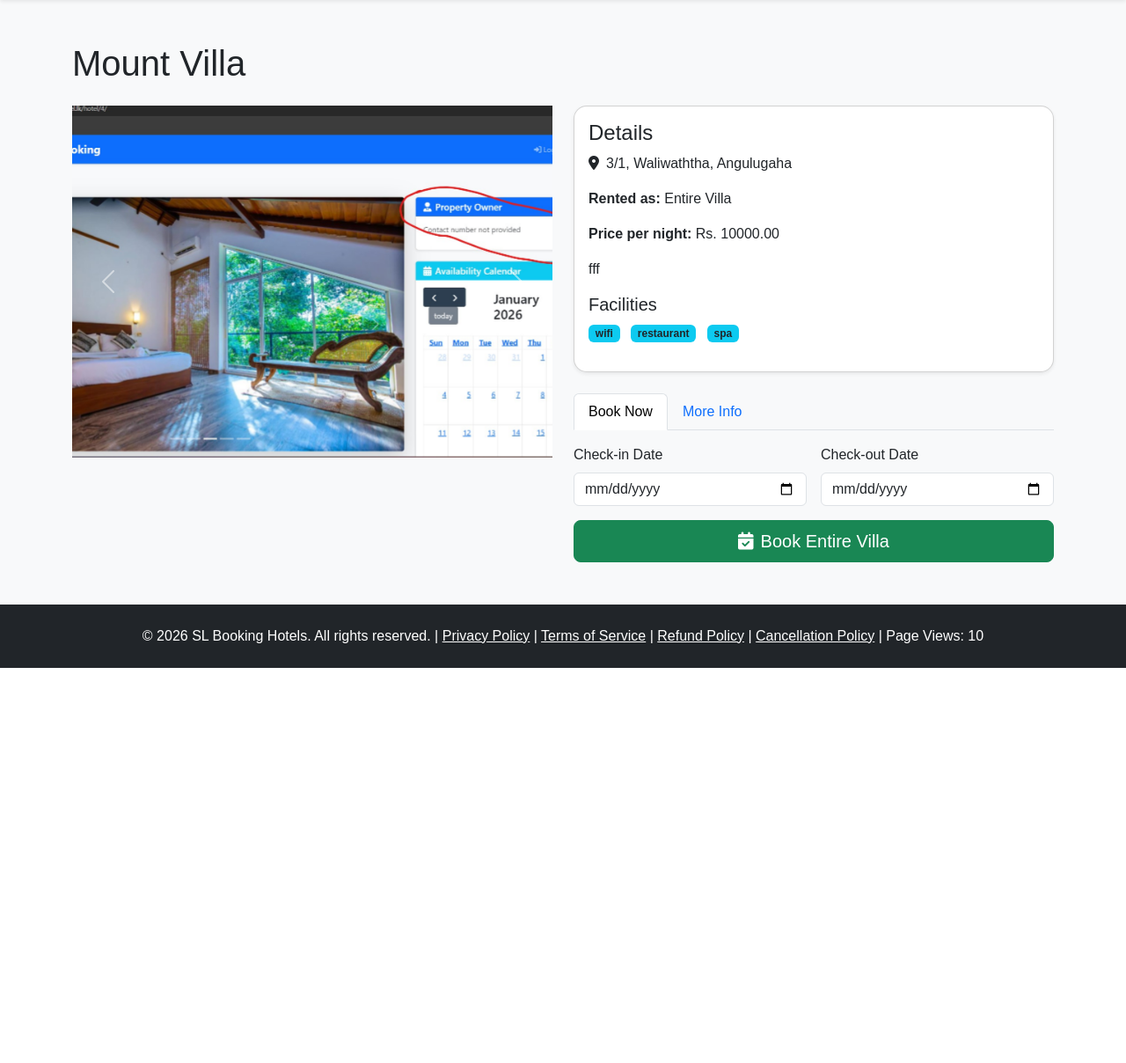
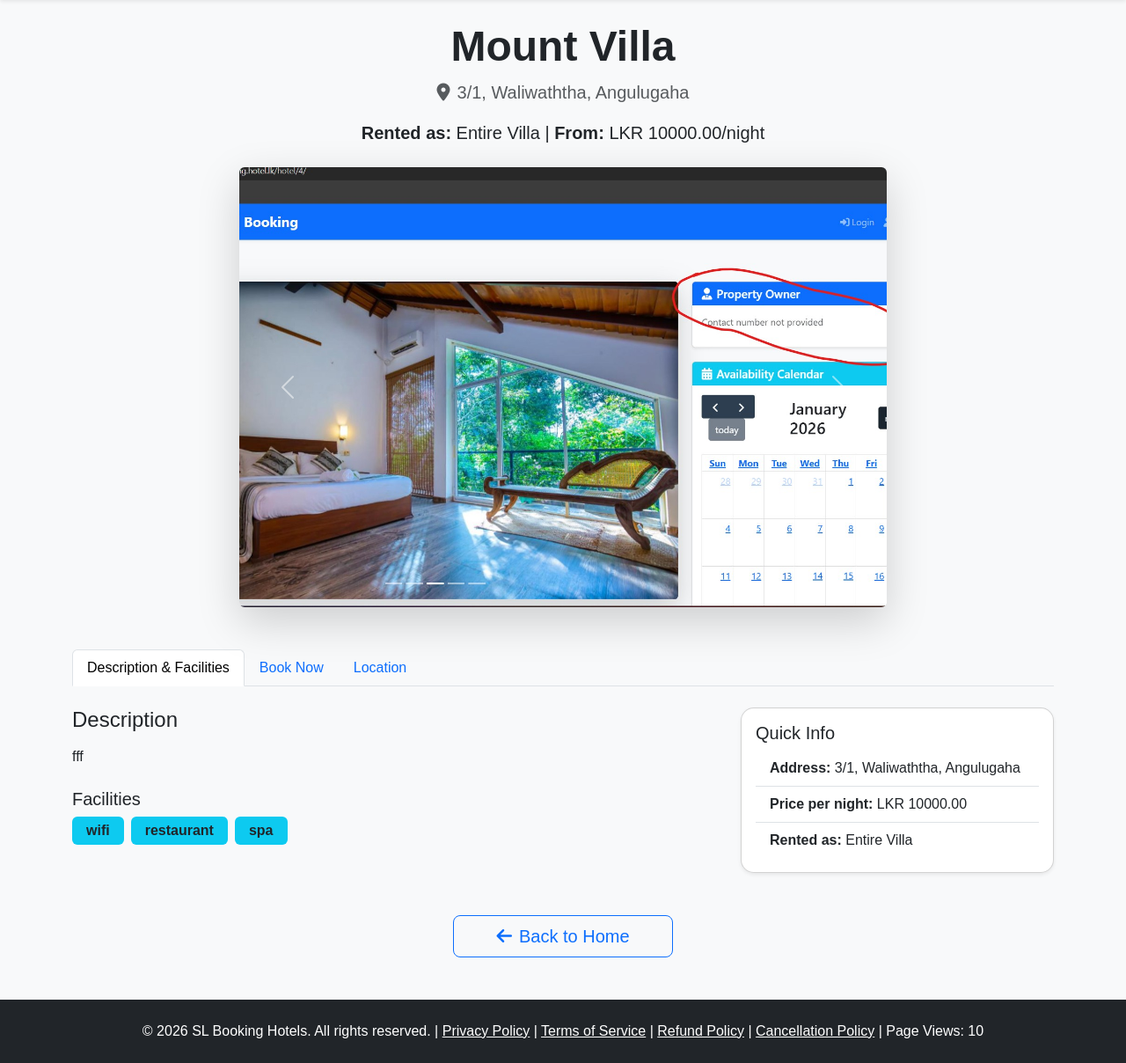
Before and after one commit to roverkalisl/slbooking_hotels, a Django app: page /hotel/1/ in a window 1280 px wide. Shown: the part 80-1288 px from the top of the page at 88% size. Before the commit the page ends 839 px from the top, so only its background shows below. Run offline with Django 5.2, Linux system fonts and the light colour scheme; data comes from the database, SQL or seed files in the repository.

Commit message:
Complete hotel detail page with tabs, carousel, booking and location map

```diff
--- a/templates/core/hotel_detail.html
+++ b/templates/core/hotel_detail.html
@@ -1,28 +1,54 @@
 {% extends 'core/base.html' %}
 {% load static %}
 
-{% block title %}{{ hotel.name }}{% endblock %}
+{% block title %}{{ hotel.name }} - SL Booking Hotels{% endblock %}
 
 {% block content %}
-<div class="container mt-5">
-    <h1 class="mb-4">{{ hotel.name }}</h1>
+<div class="container mt-4 mb-5">
+    <!-- Hotel Name & Quick Info -->
+    <div class="text-center mb-4">
+        <h1 class="display-5 fw-bold">{{ hotel.name }}</h1>
+        <p class="lead text-muted">
+            <i class="fas fa-map-marker-alt me-2"></i>{{ hotel.address }}
+        </p>
+        <p class="fs-5">
+            <strong>Rented as:</strong> {{ hotel.get_rented_type_display }}
+            {% if hotel.price_per_night %}
+                | <strong>From:</strong> LKR {{ hotel.price_per_night|floatformat:2 }}/night
+            {% endif %}
+        </p>
+    </div>
 
-    <div class="row">
-        <!-- Images Carousel -->
-        <div class="col-lg-6">
-            <div id="hotelCarousel" class="carousel slide" data-bs-ride="carousel">
+    <!-- Image Carousel -->
+    <div class="row mb-5">
+        <div class="col-lg-8 mx-auto">
+            <div id="hotelCarousel" class="carousel slide shadow-lg rounded" data-bs-ride="carousel">
                 <div class="carousel-inner">
                     {% if hotel.main_image %}
                         <div class="carousel-item active">
-                            <img src="{{ hotel.main_image.url }}" class="d-block w-100" alt="{{ hotel.name }}" style="height: 400px; object-fit: cover;">
+                            <img src="{{ hotel.main_image.url }}" class="d-block w-100 rounded" alt="{{ hotel.name }}" style="height: 500px; object-fit: cover;">
                         </div>
                     {% endif %}
                     {% if hotel.photo1 %}
                         <div class="carousel-item">
-                            <img src="{{ hotel.photo1.url }}" class="d-block w-100" alt="Photo 1" style="height: 400px; object-fit: cover;">
+                            <img src="{{ hotel.photo1.url }}" class="d-block w-100 rounded" alt="Photo 1" style="height: 500px; object-fit: cover;">
                         </div>
                     {% endif %}
-                    <!-- photo2, photo3, photo4 එකතු කරන්න ඕන නම් add කරන්න -->
+                    {% if hotel.photo2 %}
+                        <div class="carousel-item">
+                            <img src="{{ hotel.photo2.url }}" class="d-block w-100 rounded" alt="Photo 2" style="height: 500px; object-fit: cover;">
+                        </div>
+                    {% endif %}
+                    {% if hotel.photo3 %}
+                        <div class="carousel-item">
+                            <img src="{{ hotel.photo3.url }}" class="d-block w-100 rounded" alt="Photo 3" style="height: 500px; object-fit: cover;">
+                        </div>
+                    {% endif %}
+                    {% if hotel.photo4 %}
+                        <div class="carousel-item">
+                            <img src="{{ hotel.photo4.url }}" class="d-block w-100 rounded" alt="Photo 4" style="height: 500px; object-fit: cover;">
+                        </div>
+                    {% endif %}
                 </div>
                 <button class="carousel-control-prev" type="button" data-bs-target="#hotelCarousel" data-bs-slide="prev">
                     <span class="carousel-control-prev-icon" aria-hidden="true"></span>
@@ -34,77 +60,111 @@
                 </button>
             </div>
         </div>
-
-        <!-- Hotel Info & Booking Tabs -->
-        <div class="col-lg-6">
-            <div class="card shadow-sm">
-                <div class="card-body">
-                    <h4 class="card-title">Details</h4>
-                    <p><i class="fas fa-map-marker-alt me-2"></i>{{ hotel.address }}</p>
-                    <p><strong>Rented as:</strong> {{ hotel.get_rented_type_display }}</p>
-                    {% if hotel.price_per_night %}
-                        <p><strong>Price per night:</strong> Rs. {{ hotel.price_per_night }}</p>
-                    {% endif %}
-                    <p>{{ hotel.description }}</p>
-
-                    <!-- Facilities -->
-                    {% if hotel.facilities %}
-                        <h5>Facilities</h5>
-                        <ul class="list-inline">
-                            {% for facility in hotel.facilities %}
-                                <li class="list-inline-item badge bg-info text-dark me-2">{{ facility }}</li>
-                            {% endfor %}
-                        </ul>
-                    {% endif %}
-                </div>
     </div>
 
-            <!-- Booking Tabs -->
-            <div class="mt-4">
-                <ul class="nav nav-tabs" id="bookingTabs" role="tablist">
+    <!-- Tabs: Description / Booking / Location -->
+    <ul class="nav nav-tabs mb-4" id="hotelTabs" role="tablist">
         <li class="nav-item" role="presentation">
-                        <button class="nav-link active" id="book-tab" data-bs-toggle="tab" data-bs-target="#book" type="button" role="tab" aria-controls="book" aria-selected="true">
+            <button class="nav-link active" id="description-tab" data-bs-toggle="tab" data-bs-target="#description" type="button" role="tab">
+                Description & Facilities
+            </button>
+        </li>
+        <li class="nav-item" role="presentation">
+            <button class="nav-link" id="booking-tab" data-bs-toggle="tab" data-bs-target="#booking" type="button" role="tab">
                 Book Now
             </button>
         </li>
         <li class="nav-item" role="presentation">
-                        <button class="nav-link" id="info-tab" data-bs-toggle="tab" data-bs-target="#info" type="button" role="tab" aria-controls="info" aria-selected="false">
-                            More Info
+            <button class="nav-link" id="location-tab" data-bs-toggle="tab" data-bs-target="#location" type="button" role="tab">
+                Location
             </button>
         </li>
     </ul>
 
-                <div class="tab-content mt-3" id="bookingTabContent">
-                    <!-- Book Tab -->
-                    <div class="tab-pane fade show active" id="book" role="tabpanel" aria-labelledby="book-tab">
+    <div class="tab-content">
+        <!-- Description Tab -->
+        <div class="tab-pane fade show active" id="description" role="tabpanel">
+            <div class="row">
+                <div class="col-lg-8">
+                    <h4>Description</h4>
+                    <p class="lead">{{ hotel.description|linebreaks }}</p>
+
+                    {% if hotel.facilities %}
+                        <h5 class="mt-4">Facilities</h5>
+                        <div class="row g-2">
+                            {% for facility in hotel.facilities %}
+                                <div class="col-auto">
+                                    <span class="badge bg-info text-dark fs-6 px-3 py-2">
+                                        {{ facility }}
+                                    </span>
+                                </div>
+                            {% endfor %}
+                        </div>
+                    {% endif %}
+                </div>
+
+                <div class="col-lg-4">
+                    <div class="card shadow-sm sticky-top" style="top: 20px;">
+                        <div class="card-body">
+                            <h5>Quick Info</h5>
+                            <ul class="list-group list-group-flush">
+                                <li class="list-group-item"><strong>Address:</strong> {{ hotel.address }}</li>
+                                {% if hotel.price_per_night %}
+                                    <li class="list-group-item"><strong>Price per night:</strong> LKR {{ hotel.price_per_night|floatformat:2 }}</li>
+                                {% endif %}
+                                <li class="list-group-item"><strong>Rented as:</strong> {{ hotel.get_rented_type_display }}</li>
+                            </ul>
+                        </div>
+                    </div>
+                </div>
+            </div>
+        </div>
+
+        <!-- Booking Tab -->
+        <div class="tab-pane fade" id="booking" role="tabpanel">
             {% if hotel.rented_type == 'full' %}
                 <!-- Entire Villa Booking -->
+                <div class="card shadow-sm">
+                    <div class="card-header bg-success text-white">
+                        <h5 class="mb-0">Book Entire Villa</h5>
+                    </div>
+                    <div class="card-body">
                         <form action="{% url 'book_villa' hotel.id %}" method="post">
                             {% csrf_token %}
-                                <div class="row g-3">
+                            <div class="row g-4">
                                 <div class="col-md-6">
-                                        <label class="form-label">Check-in Date</label>
-                                        <input type="date" name="check_in" class="form-control" required>
+                                    <label class="form-label fw-bold">Check-in Date</label>
+                                    <input type="date" name="check_in" class="form-control form-control-lg" required>
                                 </div>
                                 <div class="col-md-6">
-                                        <label class="form-label">Check-out Date</label>
-                                        <input type="date" name="check_out" class="form-control" required>
+                                    <label class="form-label fw-bold">Check-out Date</label>
+                                    <input type="date" name="check_out" class="form-control form-control-lg" required>
                                 </div>
                                 <div class="col-12">
                                     <button type="submit" class="btn btn-success btn-lg w-100">
-                                            <i class="fas fa-calendar-check me-2"></i>Book Entire Villa
+                                        <i class="fas fa-calendar-check me-2"></i>Request Booking
                                     </button>
                                 </div>
                             </div>
                         </form>
+                    </div>
+                </div>
             {% else %}
-                            <!-- Room Booking (if rooms exist) -->
+                <!-- Room Booking -->
+                <h4>Select Room</h4>
                 {% if hotel.rooms.all %}
-                                <h5>Select Room</h5>
                     {% for room in hotel.rooms.all %}
-                                    <div class="card mb-3">
+                        <div class="card mb-3 shadow-sm">
                             <div class="card-body">
-                                            <h6>{{ room.room_type }} - Rs. {{ room.price_per_night }}/night</h6>
+                                <div class="row">
+                                    <div class="col-md-4">
+                                        {% if room.image %}
+                                            <img src="{{ room.image.url }}" class="img-fluid rounded" alt="{{ room.room_type }}">
+                                        {% endif %}
+                                    </div>
+                                    <div class="col-md-8">
+                                        <h5>{{ room.room_type }} - {{ room.ac_type }}</h5>
+                                        <p class="text-success fw-bold">LKR {{ room.price_per_night }}/night</p>
                                         <form action="{% url 'book_room' room.id %}" method="post">
                                             {% csrf_token %}
                                             <div class="row g-3">
@@ -123,33 +183,43 @@
                                         </form>
                                     </div>
                                 </div>
+                            </div>
+                        </div>
                     {% endfor %}
                 {% else %}
-                                <p class="text-muted">No rooms available for booking. Contact owner.</p>
+                    <div class="alert alert-warning">
+                        No rooms available for booking. Please contact the owner.
+                    </div>
                 {% endif %}
             {% endif %}
         </div>
 
-                    <!-- More Info Tab -->
-                    <div class="tab-pane fade" id="info" role="tabpanel" aria-labelledby="info-tab">
-                        <h5>Location</h5>
+        <!-- Location Tab -->
+        <div class="tab-pane fade" id="location" role="tabpanel">
+            <h4>Location</h4>
             {% if hotel.google_location_link %}
-                            <iframe src="{{ hotel.google_location_link }}" width="100%" height="300" style="border:0;" allowfullscreen="" loading="lazy"></iframe>
+                <iframe
+                    src="{{ hotel.google_location_link }}"
+                    width="100%"
+                    height="450"
+                    style="border:0;"
+                    allowfullscreen=""
+                    loading="lazy"
+                    referrerpolicy="no-referrer-when-downgrade">
+                </iframe>
             {% else %}
-                            <p>No map available.</p>
-                        {% endif %}
-
-                        <h5 class="mt-4">Contact</h5>
-                        <p><i class="fas fa-phone me-2"></i>{{ hotel.owner.profile.phone_number|default:"Contact via form" }}</p>
-                        {% if hotel.facebook_page %}
-                            <a href="{{ hotel.facebook_page }}" target="_blank" class="btn btn-primary">
-                                <i class="fab fa-facebook me-2"></i>Facebook Page
-                            </a>
+                <div class="alert alert-info">
+                    No map available. Please contact the owner for directions.
+                </div>
             {% endif %}
         </div>
     </div>
-            </div>
-        </div>
+
+    <!-- Back Button -->
+    <div class="text-center mt-5">
+        <a href="{% url 'home' %}" class="btn btn-outline-primary btn-lg px-5">
+            <i class="fas fa-arrow-left me-2"></i>Back to Home
+        </a>
     </div>
 </div>
 {% endblock %}
```
Lines whose indentation alone changed are shown as unchanged.
